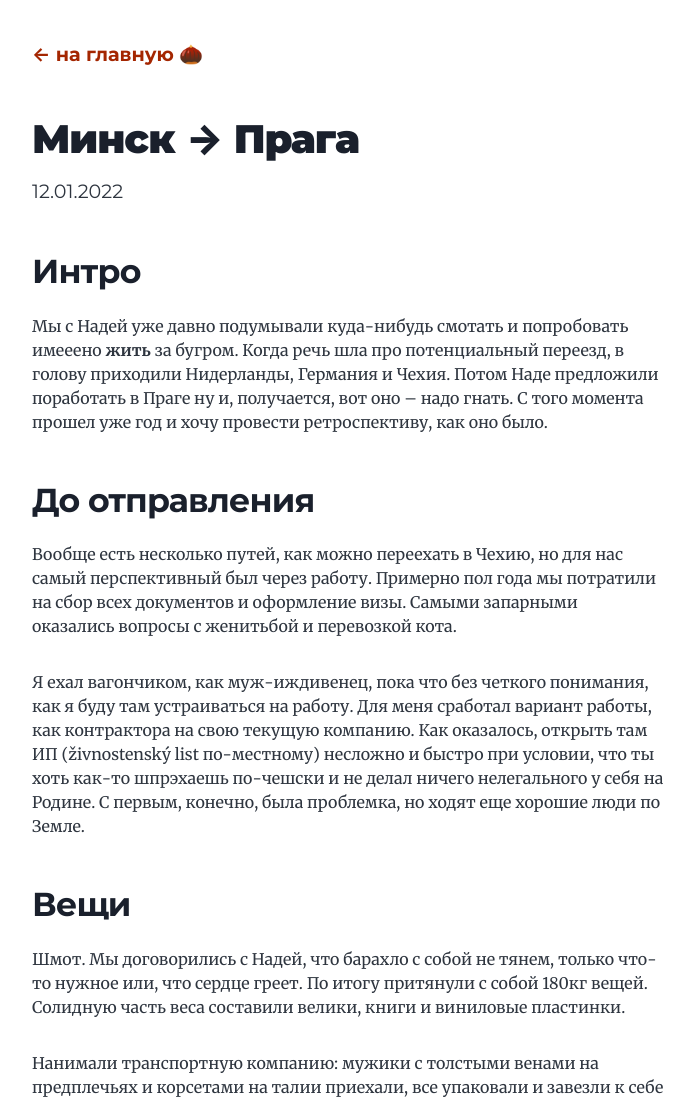
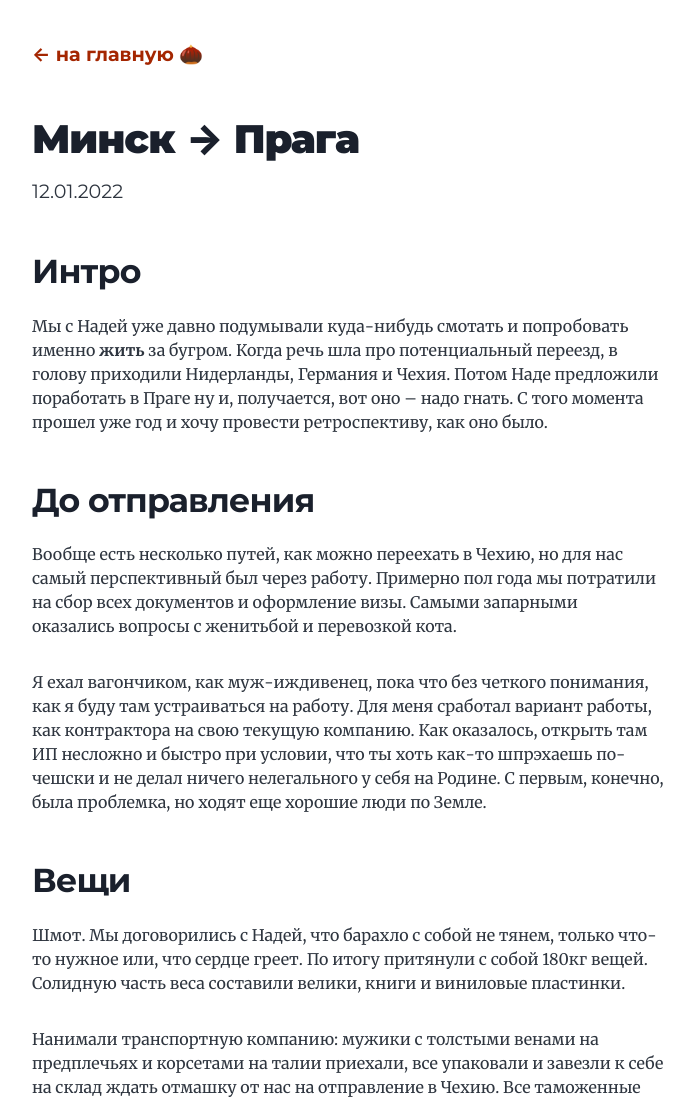
Before and after one commit to Averin-Vladislav/vladaverin.com, a Gatsby site: page /relocation/ in a window 1280 px wide. Shown: the top 1100 px of the page, without its empty margins (292-986 px from the left). Built offline with nearby package versions, Linux system fonts and the light colour scheme; Gatsby itself is replaced by a stand-in of ours.

Commit message:
Fix small typos

```diff
--- a/content/blog/relocation/index.md
+++ b/content/blog/relocation/index.md
@@ -5,12 +5,12 @@ description: "Как мы упаковали шмотки, засунули ко
 ---
 
 ## Интро
-Мы с Надей уже давно подумывали куда-нибудь смотать и попробовать имееено **жить** за бугром. Когда речь шла про потенциальный переезд, в голову приходили Нидерланды, Германия и Чехия. Потом Наде предложили поработать в Праге ну и, получается, вот оно – надо гнать. С того момента прошел уже год и хочу провести ретроспективу, как оно было.
+Мы с Надей уже давно подумывали куда-нибудь смотать и попробовать именно **жить** за бугром. Когда речь шла про потенциальный переезд, в голову приходили Нидерланды, Германия и Чехия. Потом Наде предложили поработать в Праге ну и, получается, вот оно – надо гнать. С того момента прошел уже год и хочу провести ретроспективу, как оно было.
 
 ## До отправления
 Вообще есть несколько путей, как можно переехать в Чехию, но для нас самый перспективный был через работу. Примерно пол года мы потратили на сбор всех документов и оформление визы. Самыми запарными оказались вопросы с женитьбой и перевозкой кота.
 
-Я ехал вагончиком, как муж-иждивенец, пока что без четкого понимания, как я буду там устраиваться на работу. Для меня сработал вариант работы, как контрактора на свою текущую компанию. Как оказалось, открыть там ИП (živnostenský list по-местному) несложно и быстро при условии, что ты хоть как-то шпрэхаешь по-чешски и не делал ничего нелегального у себя на Родине. С первым, конечно, была проблемка, но ходят еще хорошие люди по Земле.
+Я ехал вагончиком, как муж-иждивенец, пока что без четкого понимания, как я буду там устраиваться на работу. Для меня сработал вариант работы, как контрактора на свою текущую компанию. Как оказалось, открыть там ИП несложно и быстро при условии, что ты хоть как-то шпрэхаешь по-чешски и не делал ничего нелегального у себя на Родине. С первым, конечно, была проблемка, но ходят еще хорошие люди по Земле.
 
 ## Вещи
 
```
